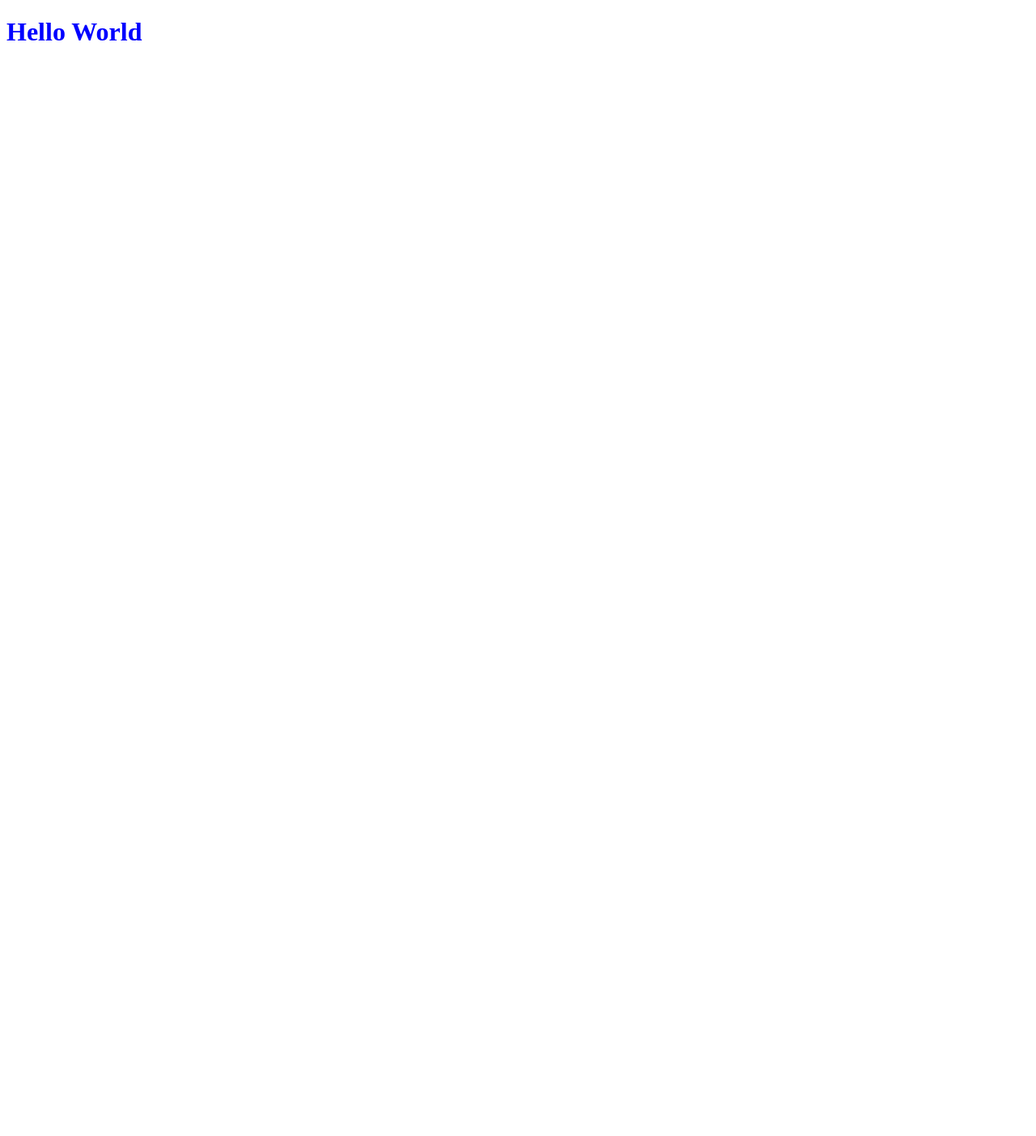
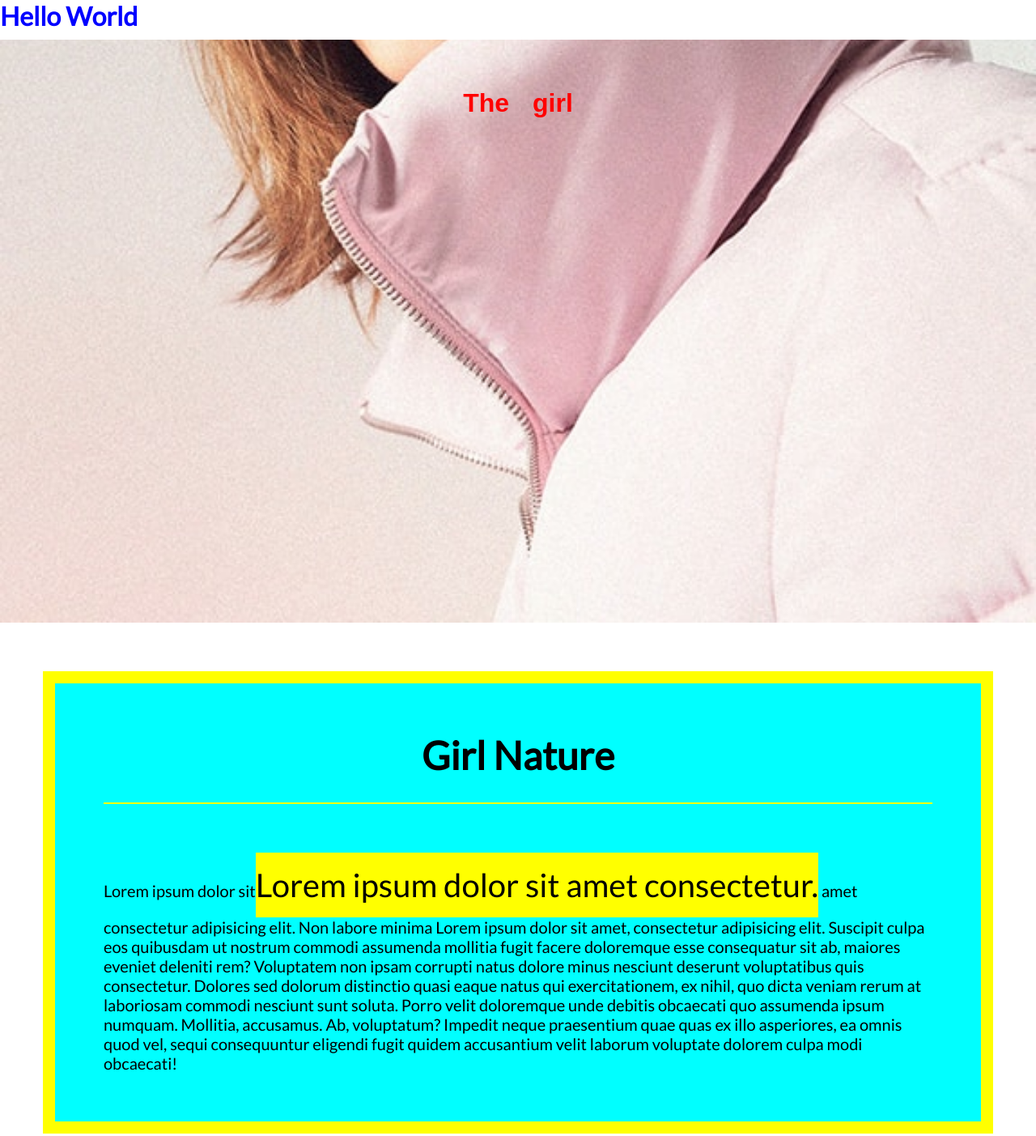
Before and after one commit to Rifatinfo/html-css, a plain HTML site: page index.html in a window 1280 px wide. Shown: the top 1403 px of the page at 81% size. Before the commit the page ends 800 px from the top, so only its background shows below. Drawn offline with Linux system fonts and the light colour scheme.

Commit message:
hero section complete and essay completd

```diff
--- a/index.html
+++ b/index.html
@@ -3,10 +3,25 @@
 <head>
     <meta charset="UTF-8">
     <meta name="viewport" content="width=device-width, initial-scale=1.0">
-    <title>Our Conseptual Page</title>
+    <title>Our Conceptual Page</title>
     <link rel="stylesheet" href="styles/style.css">
 </head>
 <body>
     <h1>Hello World</h1>
+    <div class="hero">
+        <h1> The girl </h1>
+
+    </div>
+    <div class="article">
+        <h2>Girl Nature</h2>
+        <p>Lorem ipsum dolor sit<span class="imp">Lorem ipsum dolor sit amet consectetur.</span> amet consectetur adipisicing elit. Non labore minima Lorem ipsum dolor sit amet, consectetur adipisicing elit. Suscipit culpa eos quibusdam ut nostrum commodi assumenda mollitia fugit facere doloremque esse consequatur sit ab, maiores eveniet deleniti rem? Voluptatem non ipsam corrupti natus dolore minus nesciunt deserunt voluptatibus quis consectetur. Dolores sed dolorum distinctio quasi eaque natus qui exercitationem, ex nihil, quo dicta veniam rerum at laboriosam commodi nesciunt sunt soluta. Porro velit doloremque unde debitis obcaecati quo assumenda ipsum numquam. Mollitia, accusamus. Ab, voluptatum? Impedit neque praesentium quae quas ex illo asperiores, ea omnis quod vel, sequi consequuntur eligendi fugit quidem accusantium velit laborum voluptate dolorem culpa modi obcaecati!</p>
+    </div>
+
+    <div id="cow-type">
+        <h2>Types Picture</h2>
+        <img src="https://unsplash.com/s/photos/image" alt="Picture">
+        <img src="https://buffer.com/cdn-cgi/image/w=1000,fit=contain,q=90,f=auto/library/content/images/size/w600/2023/10/free-images.jpg" alt="Picture">
+        <img src="https://www.simplilearn.com/ice9/free_resources_article_thumb/what_is_image_Processing.jpg" alt="Picture">
+    </div>
 </body>
 </html>
--- a/styles/style.css
+++ b/styles/style.css
@@ -1,3 +1,66 @@
+@import url('https://fonts.googleapis.com/css2?family=Lato&display=swap');
 h1{
     color:blue;
+
 }
+.hero{
+    color:brown;
+    background-image: url(../images/banner-01.jpg);
+    height:90vh;
+    background-position: bottom center;
+    background-size:cover;
+
+}
+*{
+    margin: 0;
+    padding: 0;
+    font-family: 'Lato', sans-serif;
+}
+.hero h1{
+    text-align: center;
+    color:red;
+    font-weight: 900px;
+    margin-top: 10px;
+    padding-top:60px;
+    font-family: Arial, Helvetica, sans-serif;
+    word-spacing:20px;
+
+}
+.article, #cow-type{
+     /* margin-left: auto;
+     margin-right: auto;
+     width:80%;
+     margin-top:60px;
+     margin-bottom:60px; */
+     width:80%;
+     margin: 60px auto;
+     background-color: aqua;
+     padding: 60px;
+     border-width:15px;
+     border-color:yellow;
+     border-style:solid;
+}
+.article h2{
+      text-align:center;
+      font-size:48px;
+      border-color: yellow;
+      border-width:2px;
+      border-style:solid;
+      border-top:0;
+      border-right:0;
+      border-left:0;
+      padding-bottom: 30px;
+      margin-bottom:60px;
+
+}
+.article p{
+    font-size: 20px;
+}
+.article p .imp{
+    font-size:2em;
+    line-height:2em;
+    background-color: yellow;
+    display:inline-block;
+    width: 40 px ;
+
+}
```
Also changed, not shown: images/banner-01.jpg (added).
